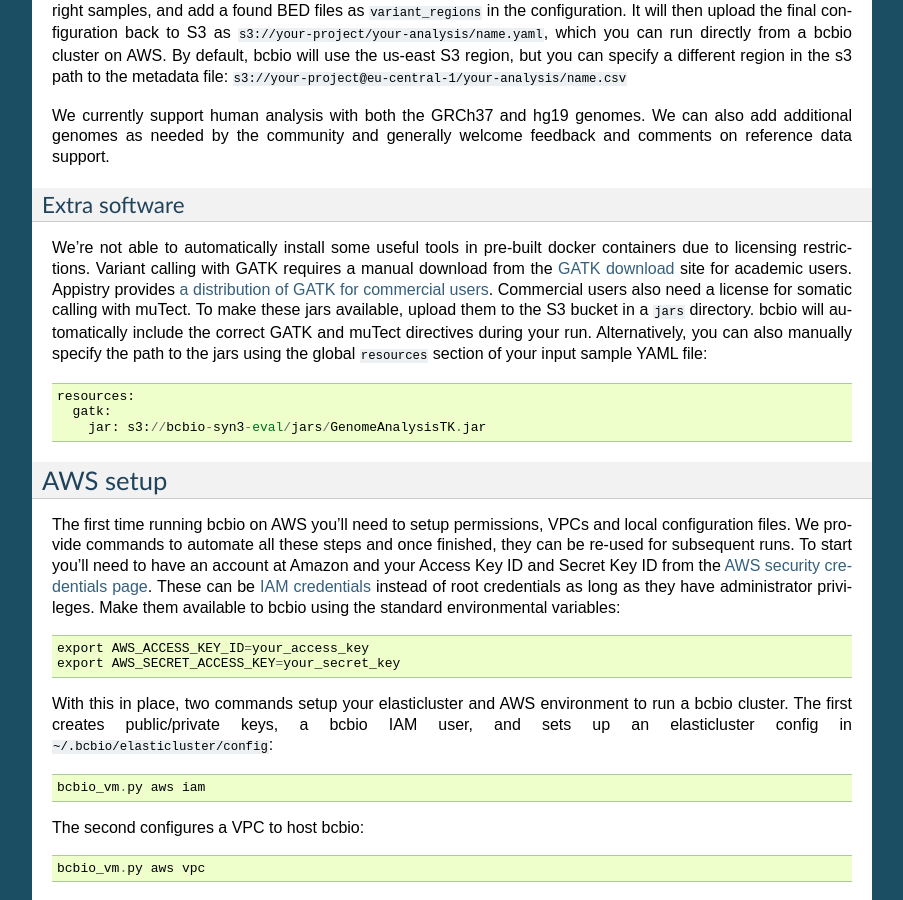
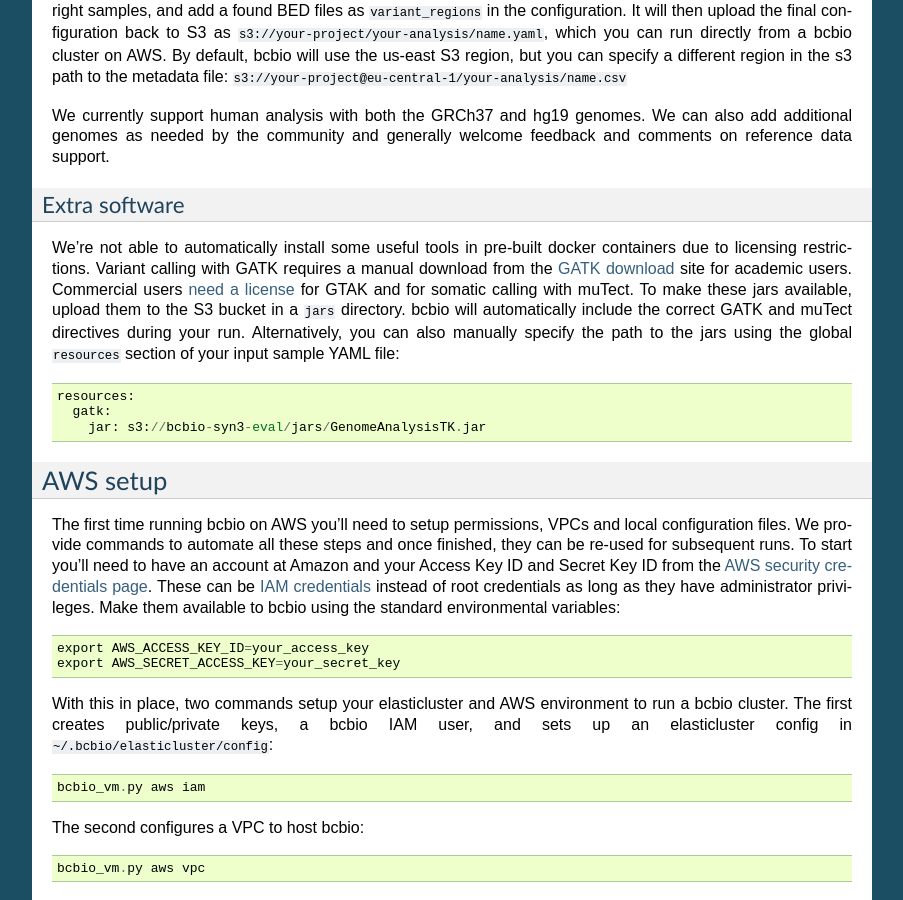
Before and after one commit to bcbio/bcbio-nextgen, a Sphinx documentation site: the page built from docs/contents/cloud.rst, in a window 1280 px wide and 900 px high, scrolled down 919 px. Shown: the whole window, without its empty margins (198-1101 px from the left). Built offline with Sphinx 7.4.7, drawn with Linux system fonts in a browser that asks for light colours.

Commit message:
Reflect new direct licensing of GATK & muTect
The Broad Institute is switching to direct licensing on April 16 and Appistry will no longer be involved.

```diff
--- a/docs/contents/cloud.rst
+++ b/docs/contents/cloud.rst
@@ -75,9 +75,8 @@ Extra software
 
 We're not able to automatically install some useful tools in pre-built docker
 containers due to licensing restrictions. Variant calling with GATK requires a
-manual download from the `GATK download`_ site for academic users.  Appistry
-provides `a distribution of GATK for commercial users`_. Commercial users also
-need a license for somatic calling with muTect. To make these jars available,
+manual download from the `GATK download`_ site for academic users.  Commercial
+users `need a license`_ for GTAK and for somatic calling with muTect. To make these jars available,
 upload them to the S3 bucket in a ``jars`` directory. bcbio will automatically
 include the correct GATK and muTect directives during your run.  Alternatively,
 you can also manually specify the path to the jars using the global
@@ -88,7 +87,7 @@ you can also manually specify the path to the jars using the global
         jar: s3://bcbio-syn3-eval/jars/GenomeAnalysisTK.jar
 
 .. _GATK download: http://www.broadinstitute.org/gatk/download
-.. _a distribution of GATK for commercial users: http://www.appistry.com/gatk
+.. _need a license: https://www.broadinstitute.org/gatk/about/#licensing
 
 AWS setup
 =========
```
